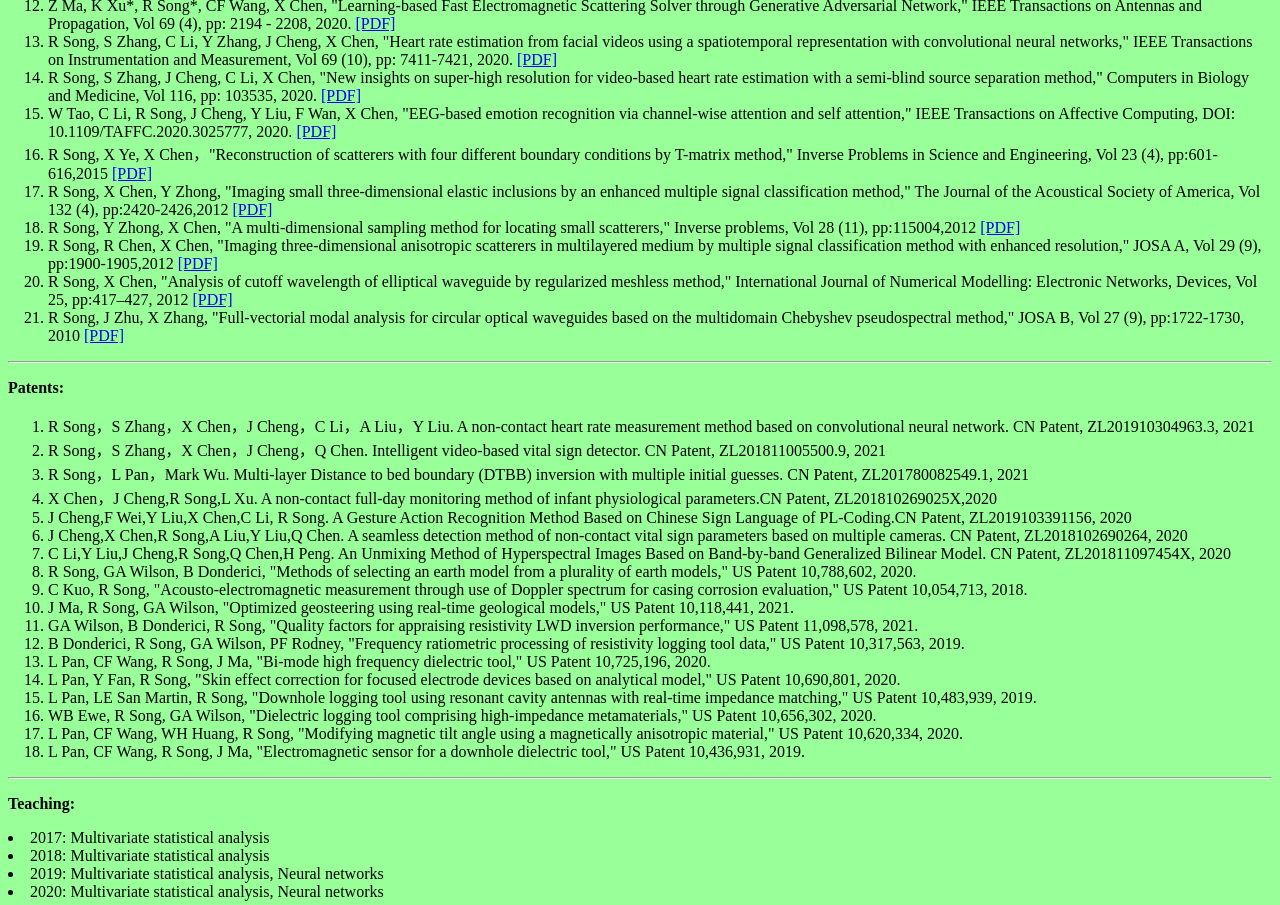
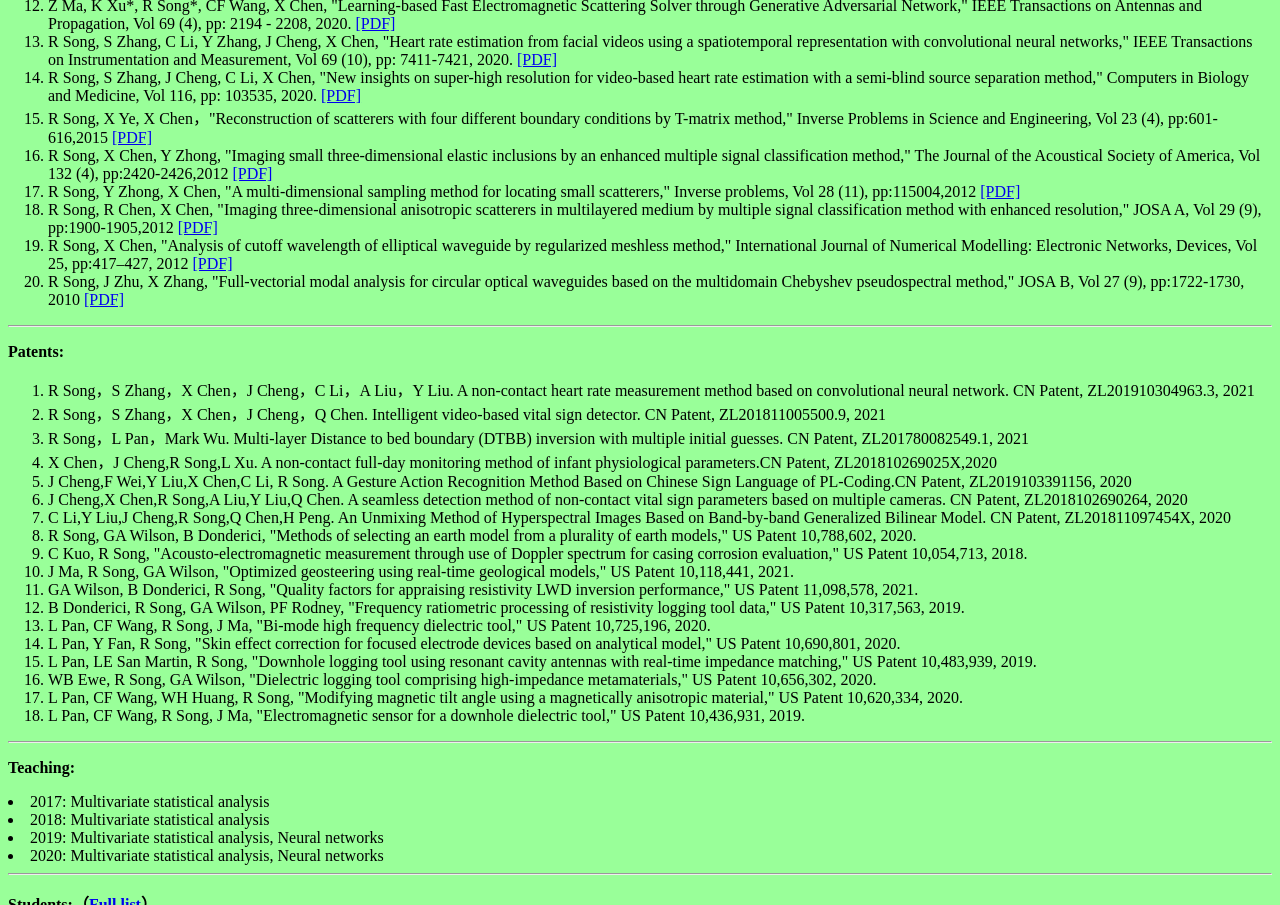
Before and after one commit to renchengsong/renchengsong.github.io, a plain HTML site: page index.html in a window 1280 px wide. Shown: the part 1257-2162 px from the top of the page. Drawn offline with Linux system fonts and the light colour scheme.

Commit message:
update publication

```diff
--- a/index.html
+++ b/index.html
@@ -155,9 +155,6 @@ My research interests include intelligent perceptions for biomedical measurement
 	 	 	   <li>R Song, S Zhang, J Cheng, C Li, X Chen, "New insights on super-high resolution for video-based heart rate estimation with a semi-blind source separation method," Computers in Biology and Medicine, Vol 116, pp: 103535, 2020.
  <a href="./papers/resol_dist_rPPG.pdf">[PDF]</a></li>
 
-	 	 	 	   <li>W Tao, C Li, R Song, J Cheng, Y Liu, F Wan, X Chen, "EEG-based emotion recognition via channel-wise attention and self attention," IEEE Transactions on Affective Computing, DOI: 10.1109/TAFFC.2020.3025777, 2020.
- <a href="./papers/EEG_self_att.pdf">[PDF]</a></li>
-
 
 
 <li> R Song, X Ye, X Chen，"Reconstruction of scatterers with four different boundary conditions by T-matrix method," Inverse Problems in Science and Engineering, Vol 23 (4), pp:601-616,2015 <a href="./papers/IPSE.pdf">[PDF]</a>  </li>
```
